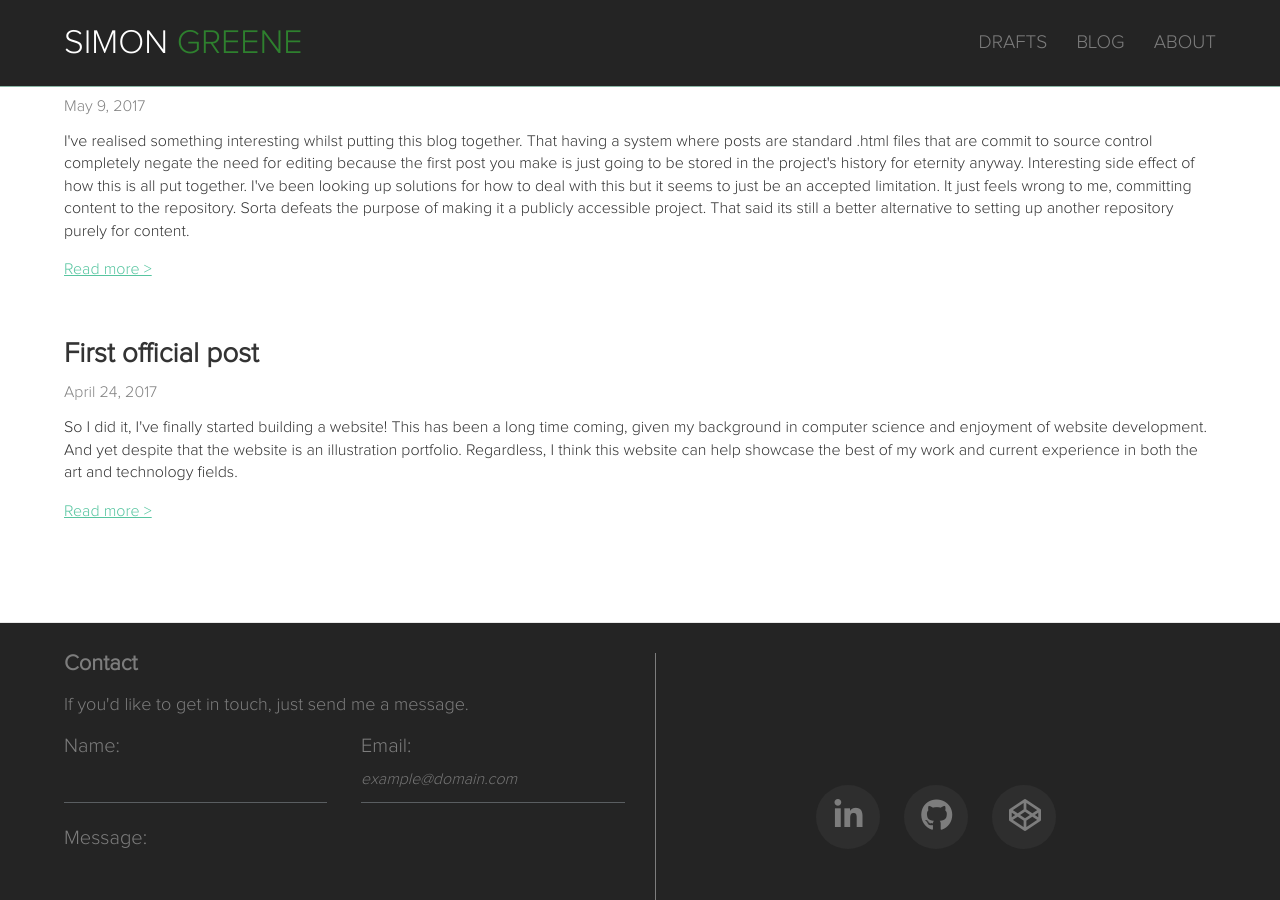
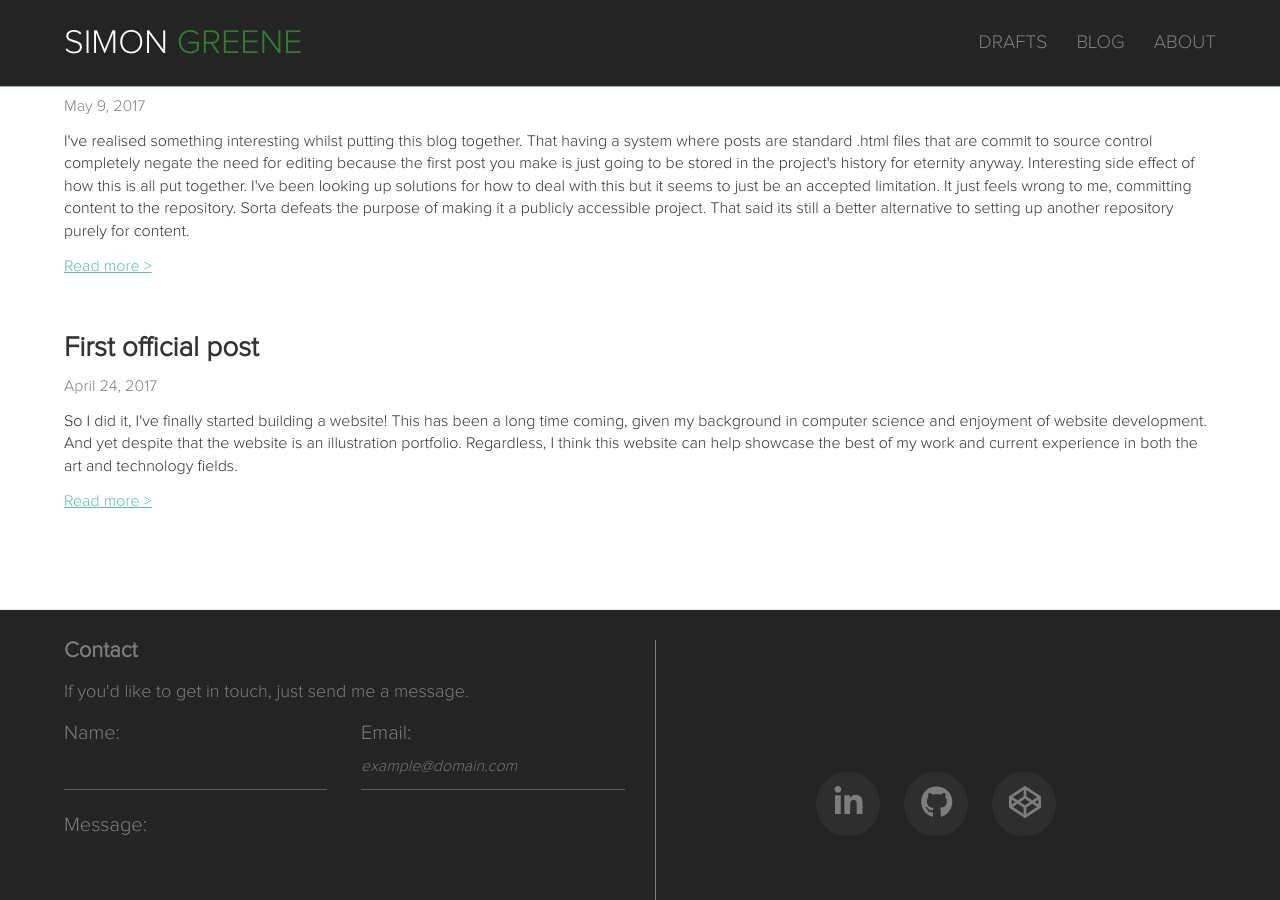
Before and after one commit to simonrg/web-portfolio, a Jekyll site: the page built from index.html, in a window 1280 px wide and 900 px high, scrolled down 532 px. Built offline with Jekyll 4.4.1, drawn with Linux system fonts in a browser that asks for light colours; nearby versions of some CDN libraries.

Commit message:
Fix post list markup

```diff
--- a/_includes/post-list.html
+++ b/_includes/post-list.html
@@ -1,11 +1,11 @@
 <div class="page-content__block">
   <ul class="post-list">
     {% for post in site.posts %}
-      <li>
+      <li class="post-list__item">
         <h3 class="blog-heading">{{ post.title }}</h3>
         <span class="post-meta">{{ post.date | date: "%B %e, %Y" }}</span>
-        <p class="blog-excerpt">{{ post.excerpt }}</p>
-        <p><a href="{{ post.url }}">Read more ></a></p>
+        <p class="blog-excerpt">{{ post.excerpt | remove: '<p>' | remove: '</p>' }}</p>
+        <a href="{{ post.url }}">Read more ></a>
       </li>
     {% endfor %}
   </ul>
```
